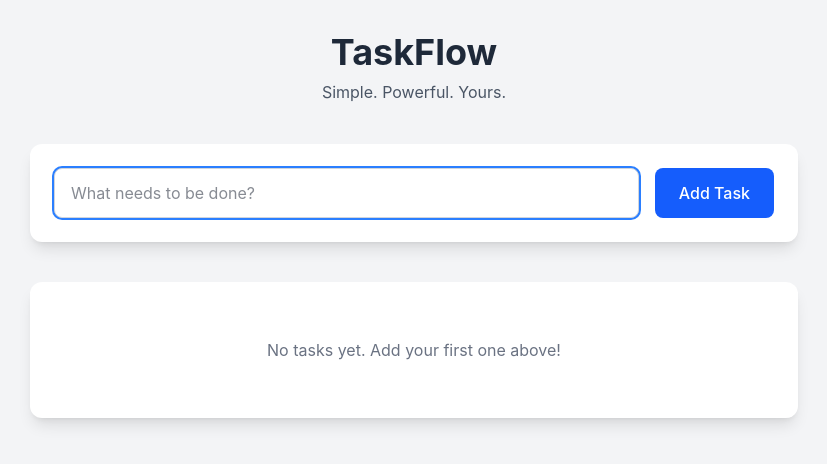
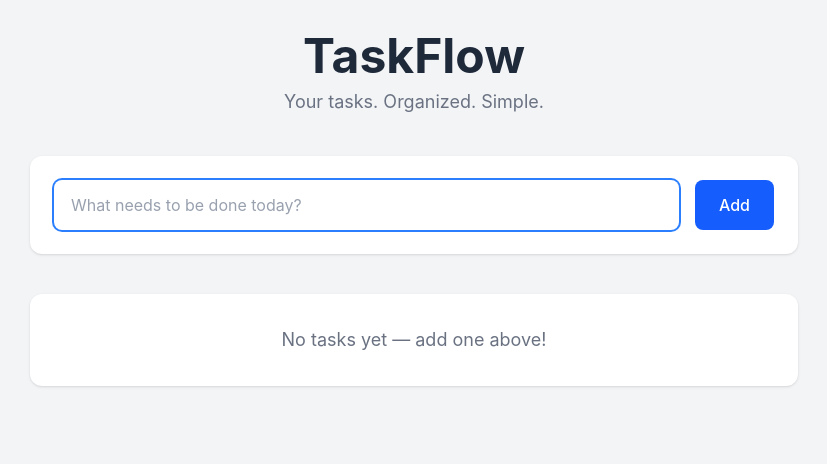
Before and after one commit to Ab-setar/Task_flow, a React (Vite) app: page / in a window 1280 px wide. Shown: the top 464 px of the page, without its empty margins (226-1053 px from the left). Built offline with nearby package versions, Linux system fonts and the light colour scheme.

Commit message:
Phase 1: Working task list – add, complete, delete

```diff
--- a/src/App.jsx
+++ b/src/App.jsx
@@ -1,57 +1,108 @@
 import { useState } from "react";
 
 function App() {
+	const [tasks, setTasks] = useState([]);
 	const [taskTitle, setTaskTitle] = useState("");
 
 	const handleAddTask = (e) => {
 		e.preventDefault();
 		if (!taskTitle.trim()) return;
 
-		alert(`Task added: ${taskTitle}`); // temporary — we'll replace this later
+		const newTask = {
+			id: Date.now(), // simple unique id
+			title: taskTitle.trim(),
+			completed: false,
+		};
+
+		setTasks([newTask, ...tasks]); // add to top of list
 		setTaskTitle("");
 	};
 
+	const toggleComplete = (id) => {
+		setTasks(
+			tasks.map((task) =>
+				task.id === id ? { ...task, completed: !task.completed } : task,
+			),
+		);
+	};
+
+	const deleteTask = (id) => {
+		if (!window.confirm("Delete this task?")) return;
+		setTasks(tasks.filter((task) => task.id !== id));
+	};
+
 	return (
-		<div className='min-h-screen bg-gray-100 dark:bg-gray-900 py-8 px-4'>
+		<div className='min-h-screen bg-gray-100 dark:bg-gray-900 py-8 px-4 sm:px-6 lg:px-8'>
 			<div className='max-w-3xl mx-auto'>
 				{/* Header */}
-				<h1 className='text-4xl font-bold text-center mb-2 text-gray-800 dark:text-white'>
+				<h1 className='text-4xl sm:text-5xl font-bold text-center mb-2 text-gray-800 dark:text-white'>
 					TaskFlow
 				</h1>
-				<p className='text-center text-gray-600 dark:text-gray-400 mb-10'>
-					Simple. Powerful. Yours.
+				<p className='text-center text-gray-500 dark:text-gray-400 mb-10 text-lg'>
+					Your tasks. Organized. Simple.
 				</p>
 
 				{/* Add Task Form */}
 				<form
 					onSubmit={handleAddTask}
-					className='bg-white dark:bg-gray-800 rounded-xl shadow-lg p-6 mb-10'>
+					className='bg-white dark:bg-gray-800 rounded-xl shadow p-6 mb-10'>
 					<div className='flex flex-col sm:flex-row gap-4'>
 						<input
 							type='text'
 							value={taskTitle}
 							onChange={(e) => setTaskTitle(e.target.value)}
-							placeholder='What needs to be done?'
+							placeholder='What needs to be done today?'
 							className='flex-1 px-4 py-3 rounded-lg border border-gray-300 dark:border-gray-600
                          bg-white dark:bg-gray-700 text-gray-900 dark:text-white
-                         focus:outline-none focus:ring-2 focus:ring-blue-500'
+                         focus:outline-none focus:ring-2 focus:ring-blue-500 focus:border-transparent
+                         placeholder-gray-400 dark:placeholder-gray-500'
 							autoFocus
 						/>
 						<button
 							type='submit'
-							className='px-6 py-3 bg-blue-600 text-white font-medium rounded-lg
-                         hover:bg-blue-700 focus:outline-none focus:ring-2 focus:ring-blue-500
-                         transition-colors'>
-							Add Task
+							className='px-6 py-3 bg-blue-600 hover:bg-blue-700 text-white font-medium rounded-lg
+                         focus:outline-none focus:ring-2 focus:ring-blue-500 focus:ring-offset-2
+                         transition-colors duration-200'>
+							Add
 						</button>
 					</div>
 				</form>
 
-				{/* Placeholder for future task list */}
-				<div className='bg-white dark:bg-gray-800 rounded-xl shadow-lg p-6'>
-					<p className='text-gray-500 dark:text-gray-400 text-center py-8'>
-						No tasks yet. Add your first one above!
-					</p>
+				{/* Task List */}
+				<div className='space-y-3'>
+					{tasks.length === 0 ? (
+						<div className='bg-white dark:bg-gray-800 rounded-xl shadow p-8 text-center'>
+							<p className='text-gray-500 dark:text-gray-400 text-lg'>
+								No tasks yet — add one above!
+							</p>
+						</div>
+					) : (
+						tasks.map((task) => (
+							<div
+								key={task.id}
+								className={`bg-white dark:bg-gray-800 rounded-lg shadow p-4 flex items-center gap-4 transition-all
+                  ${task.completed ? "opacity-75" : ""}`}>
+								<input
+									type='checkbox'
+									checked={task.completed}
+									onChange={() => toggleComplete(task.id)}
+									className='h-5 w-5 text-blue-600 rounded border-gray-300 focus:ring-blue-500'
+								/>
+
+								<span
+									className={`flex-1 ${task.completed ? "line-through text-gray-500 dark:text-gray-400" : "text-gray-900 dark:text-white"}`}>
+									{task.title}
+								</span>
+
+								<button
+									onClick={() => deleteTask(task.id)}
+									className='text-red-500 hover:text-red-700 dark:text-red-400 dark:hover:text-red-300
+                             font-medium px-3 py-1 rounded hover:bg-red-50 dark:hover:bg-red-900/30 transition-colors'>
+									Delete
+								</button>
+							</div>
+						))
+					)}
 				</div>
 			</div>
 		</div>
```
